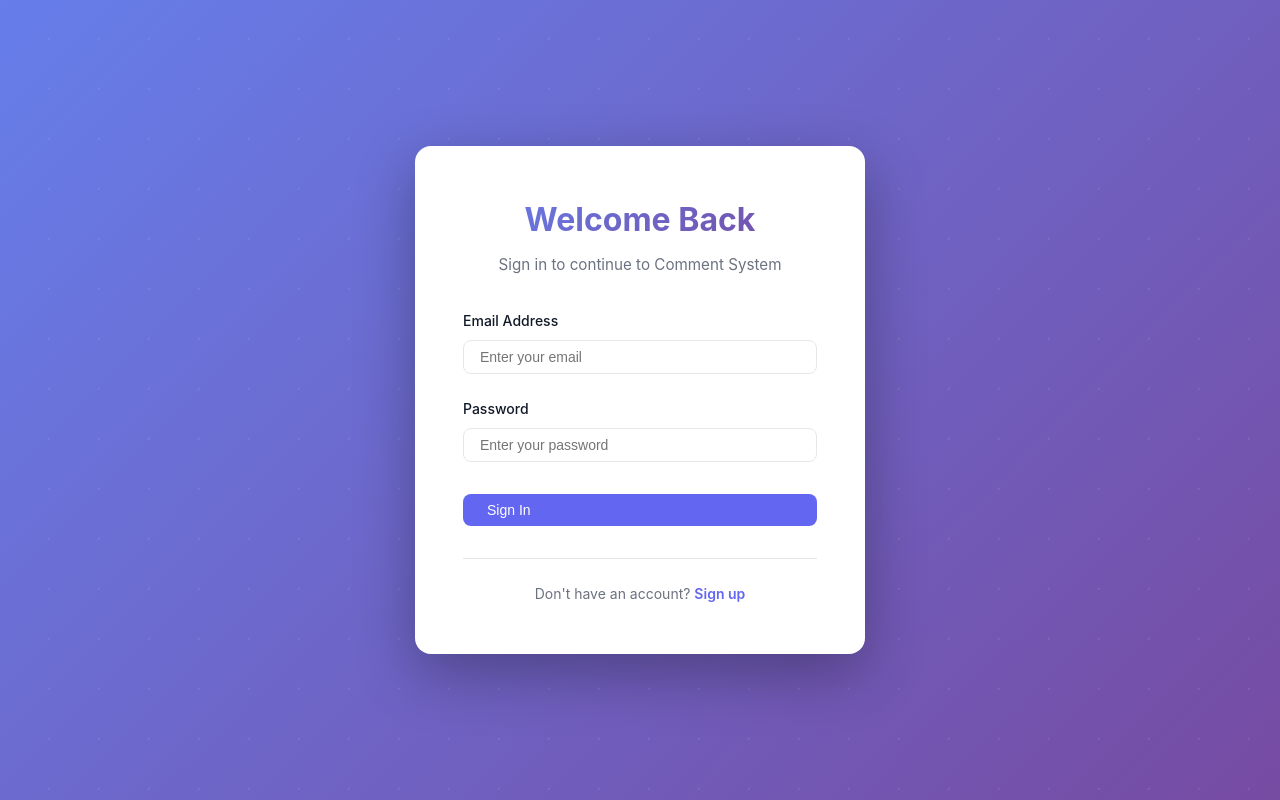
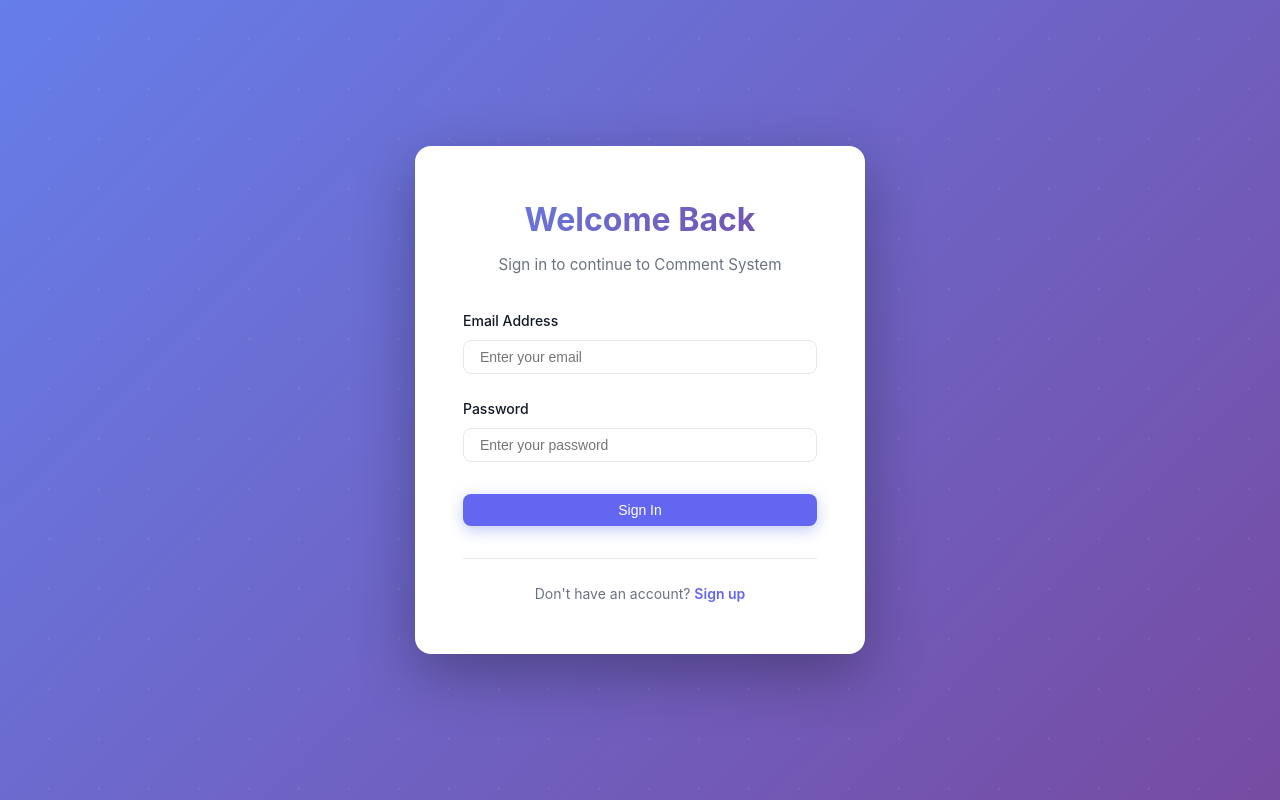
Before and after one commit to mdnuruzzamanemon/comment-system-frontend, a React (Vite) app: page /login in a window 1280 px wide. Built offline with nearby package versions, Linux system fonts and the light colour scheme; no server answers.

Commit message:
signup button design is updated

```diff
--- a/src/pages/AuthPages.css
+++ b/src/pages/AuthPages.css
@@ -83,7 +83,58 @@
     width: 100%;
     padding: var(--spacing-md) var(--spacing-lg);
     font-size: 1rem;
+    font-weight: 600;
     margin-top: var(--spacing-sm);
+    background: linear-gradient(135deg, #667eea 0%, #764ba2 100%);
+    color: white;
+    border: none;
+    border-radius: var(--radius-lg);
+    cursor: pointer;
+    transition: all 0.3s ease;
+    box-shadow: 0 4px 15px rgba(102, 126, 234, 0.4);
+    position: relative;
+    overflow: hidden;
+    text-align: center;
+    display: flex;
+    align-items: center;
+    justify-content: center;
+    gap: var(--spacing-sm);
+}
+
+.btn-block::before {
+    content: '';
+    position: absolute;
+    top: 0;
+    left: -100%;
+    width: 100%;
+    height: 100%;
+    background: linear-gradient(90deg, transparent, rgba(255, 255, 255, 0.2), transparent);
+    transition: left 0.5s ease;
+}
+
+.btn-block:hover::before {
+    left: 100%;
+}
+
+.btn-block:hover {
+    transform: translateY(-2px);
+    box-shadow: 0 6px 20px rgba(102, 126, 234, 0.6);
+}
+
+.btn-block:active {
+    transform: translateY(0);
+    box-shadow: 0 2px 10px rgba(102, 126, 234, 0.4);
+}
+
+.btn-block:disabled {
+    opacity: 0.7;
+    cursor: not-allowed;
+    transform: none;
+}
+
+.btn-block:disabled:hover {
+    transform: none;
+    box-shadow: 0 4px 15px rgba(102, 126, 234, 0.4);
 }
 
 .auth-footer {
```
